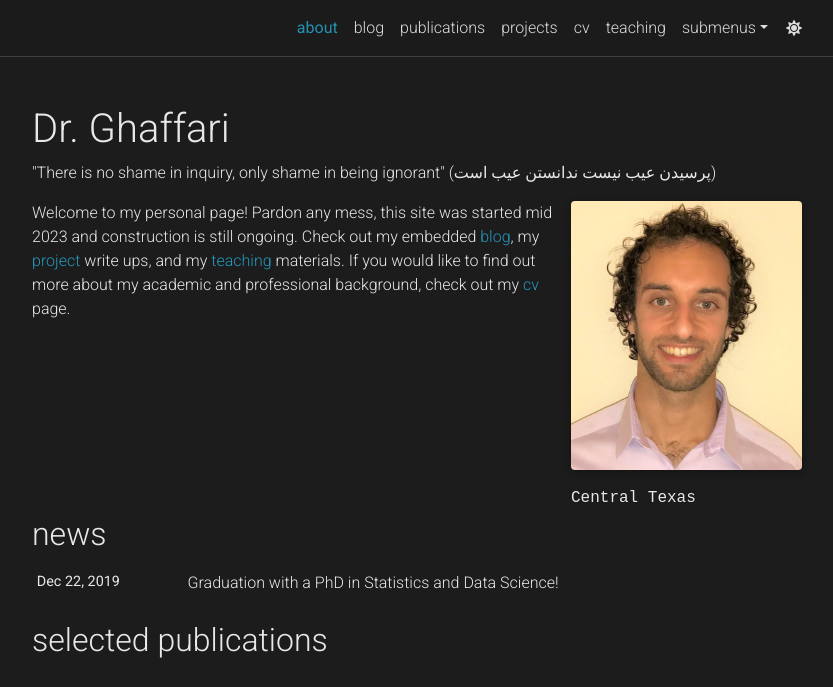
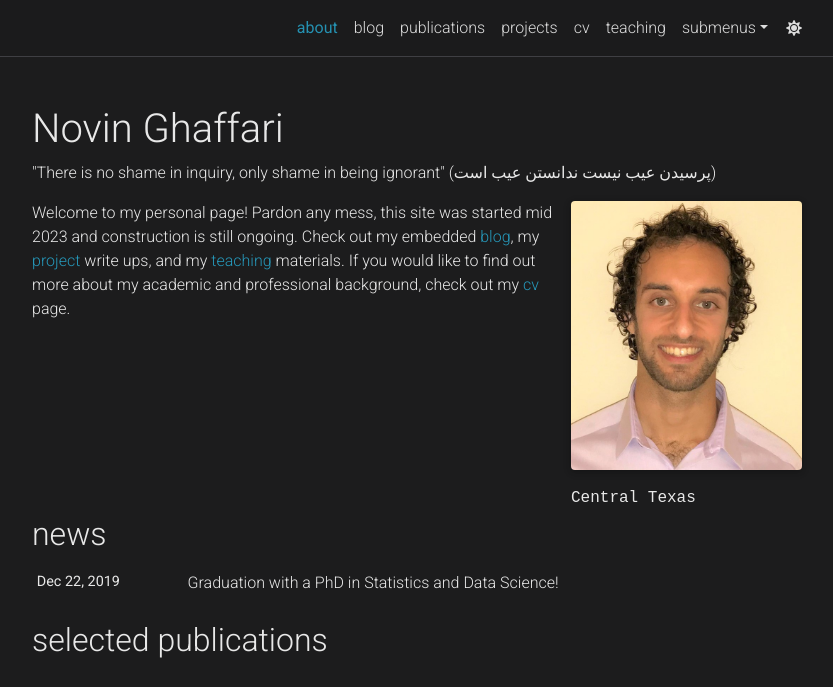
Before and after one commit to nghaffari/nghaffari.github.io, a Jekyll site: the page built from _pages/about.md, in a window 1280 px wide and 976 px high, cut to the strip 0-687 px from the top of the window. Shown: the whole strip, without its empty margins (223-1056 px from the left). Built offline with Jekyll 4.4.1, drawn with Linux system fonts in a browser that asks for light colours; full-size pictures stand in for the smaller copies a plugin makes; comment, search, counter and statistics services are not loaded; a style sheet for code colours, icons or effects is not loaded.

Commit message:
Update _config.yml

```diff
--- a/_config.yml
+++ b/_config.yml
@@ -2,7 +2,7 @@
 # Site settings
 # -----------------------------------------------------------------------------
 
-title: Dr. Ghaffari # the website title (if blank, full name will be used instead)
+title: Novin Ghaffari # the website title (if blank, full name will be used instead)
 first_name: Novin
 middle_name:
 last_name: Ghaffari
```
